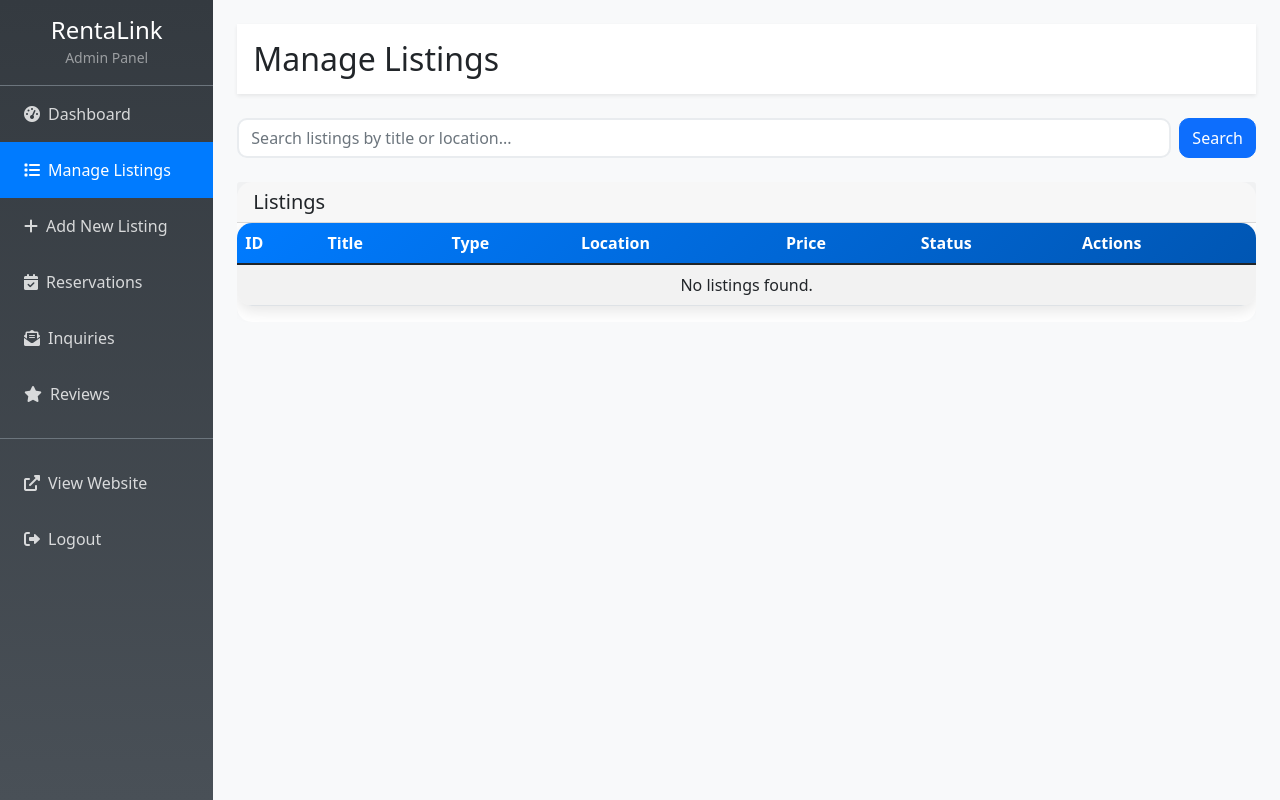
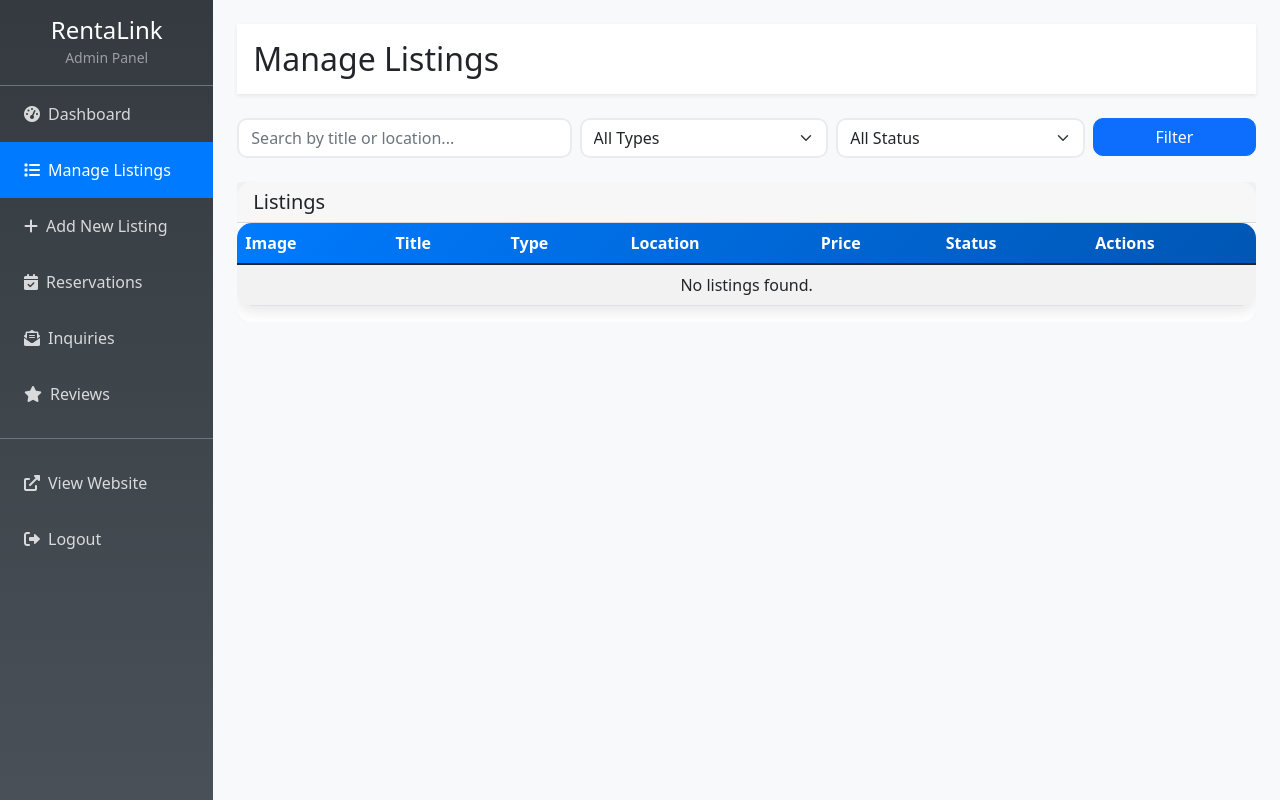
Before and after one commit to mahlet-tilahun/rentalink, a Flask app: page /admin/manage-listings in a window 1280 px wide. Run offline with Flask 3, Linux system fonts and the light colour scheme; the visitor is signed in with stand-in values (Sample User, id 1).

Commit message:
add image and filters to Manage Listings page

```diff
--- a/templates/admin/manage_listings.html
+++ b/templates/admin/manage_listings.html
@@ -29,6 +29,12 @@
         .main-content {
             background-color: #f8f9fa;
             min-height: 100vh;
+        }
+        .listing-img {
+            width: 100px;
+            height: 70px;
+            object-fit: cover;
+            border-radius: 5px;
         }
     </style>
 </head>
@@ -77,16 +83,35 @@
                 <h2 class="mb-0">Manage Listings</h2>
             </div>
 
-            <!-- Search Form -->
-            <form method="get" action="{{ url_for('manage_listings') }}" class="mb-4 d-flex">
-                <input
-                    type="text"
-                    name="search"
-                    placeholder="Search listings by title or location..."
-                    class="form-control me-2"
-                    value="{{ request.args.get('search', '') }}"
-                >
-                <button type="submit" class="btn btn-primary">Search</button>
+            <!-- Search & Filter Form -->
+            <form method="get" action="{{ url_for('manage_listings') }}" class="row g-2 mb-4">
+                <div class="col-md-4">
+                    <input
+                        type="text"
+                        name="search"
+                        placeholder="Search by title or location..."
+                        class="form-control"
+                        value="{{ request.args.get('search', '') }}"
+                    >
+                </div>
+                <div class="col-md-3">
+                    <select name="type_filter" class="form-select">
+                        <option value="">All Types</option>
+                        <option value="car" {% if request.args.get('type_filter') == 'car' %}selected{% endif %}>Car</option>
+                        <option value="house" {% if request.args.get('type_filter') == 'house' %}selected{% endif %}>House</option>
+                        <option value="motorcycle" {% if request.args.get('type_filter') == 'motorcycle' %}selected{% endif %}>Motorcycle</option>
+                    </select>
+                </div>
+                <div class="col-md-3">
+                    <select name="availability_filter" class="form-select">
+                        <option value="">All Status</option>
+                        <option value="available" {% if request.args.get('availability_filter') == 'available' %}selected{% endif %}>Available</option>
+                        <option value="unavailable" {% if request.args.get('availability_filter') == 'unavailable' %}selected{% endif %}>Unavailable</option>
+                    </select>
+                </div>
+                <div class="col-md-2">
+                    <button type="submit" class="btn btn-primary w-100">Filter</button>
+                </div>
             </form>
 
             <!-- Listings Table -->
@@ -96,10 +121,10 @@
                 </div>
                 <div class="card-body p-0">
                     <div class="table-responsive">
-                        <table class="table table-striped">
+                        <table class="table table-striped align-middle">
                             <thead>
                                 <tr>
-                                    <th>ID</th>
+                                    <th>Image</th>
                                     <th>Title</th>
                                     <th>Type</th>
                                     <th>Location</th>
@@ -111,7 +136,14 @@
                             <tbody>
                                 {% for listing in listings %}
                                 <tr>
-                                    <td>{{ listing.id }}</td>
+                                    <td>
+                                        {% set image_list = listing.image_urls.split(',') if listing.image_urls else [] %}
+                                        {% if image_list %}
+                                            <img src="{{ url_for('static', filename='images/listings/' + image_list[0]) }}" class="listing-img" alt="Listing Image">
+                                        {% else %}
+                                            <span class="text-muted">No image</span>
+                                        {% endif %}
+                                    </td>
                                     <td>{{ listing.title }}</td>
                                     <td>{{ listing.type }}</td>
                                     <td>{{ listing.location }}</td>
```
